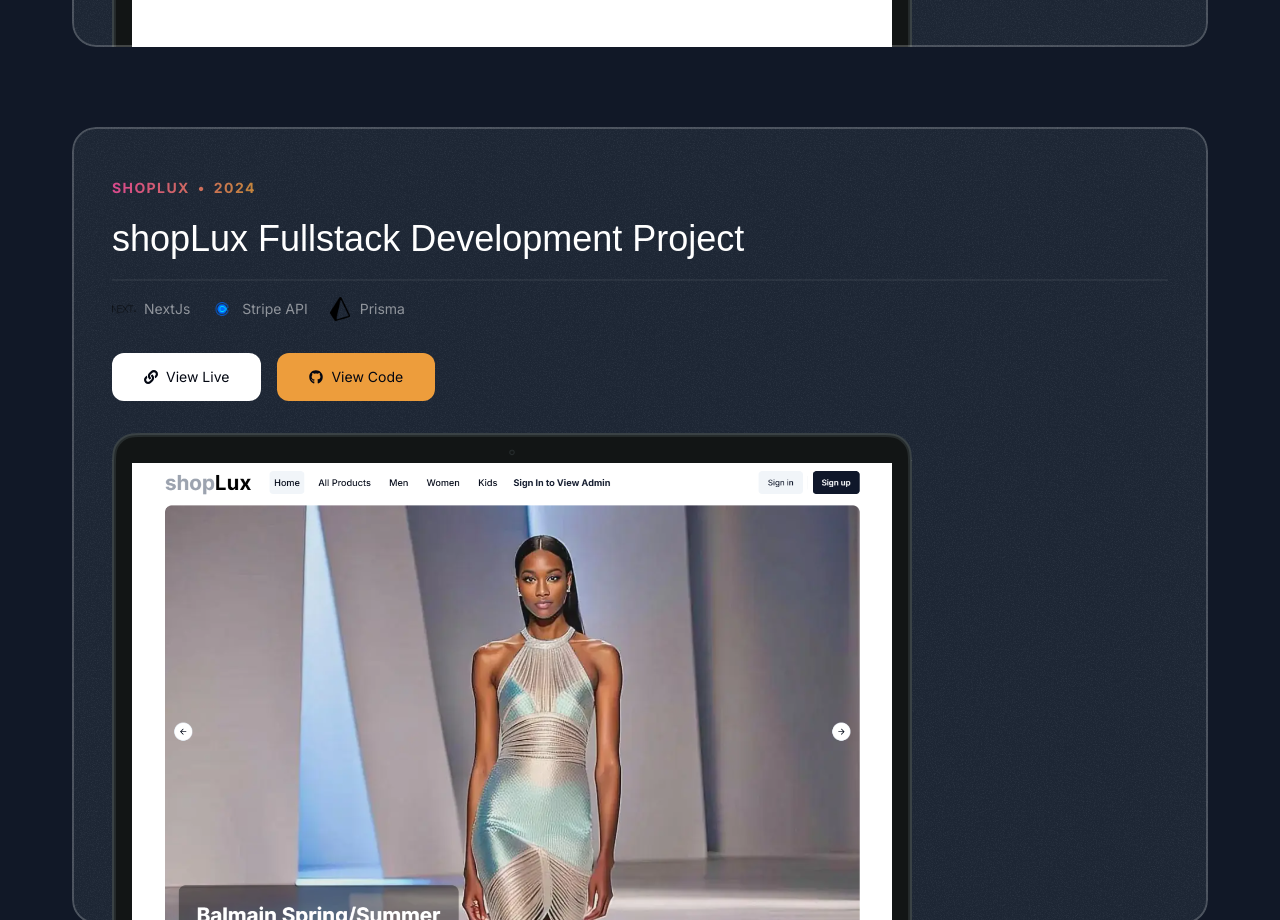
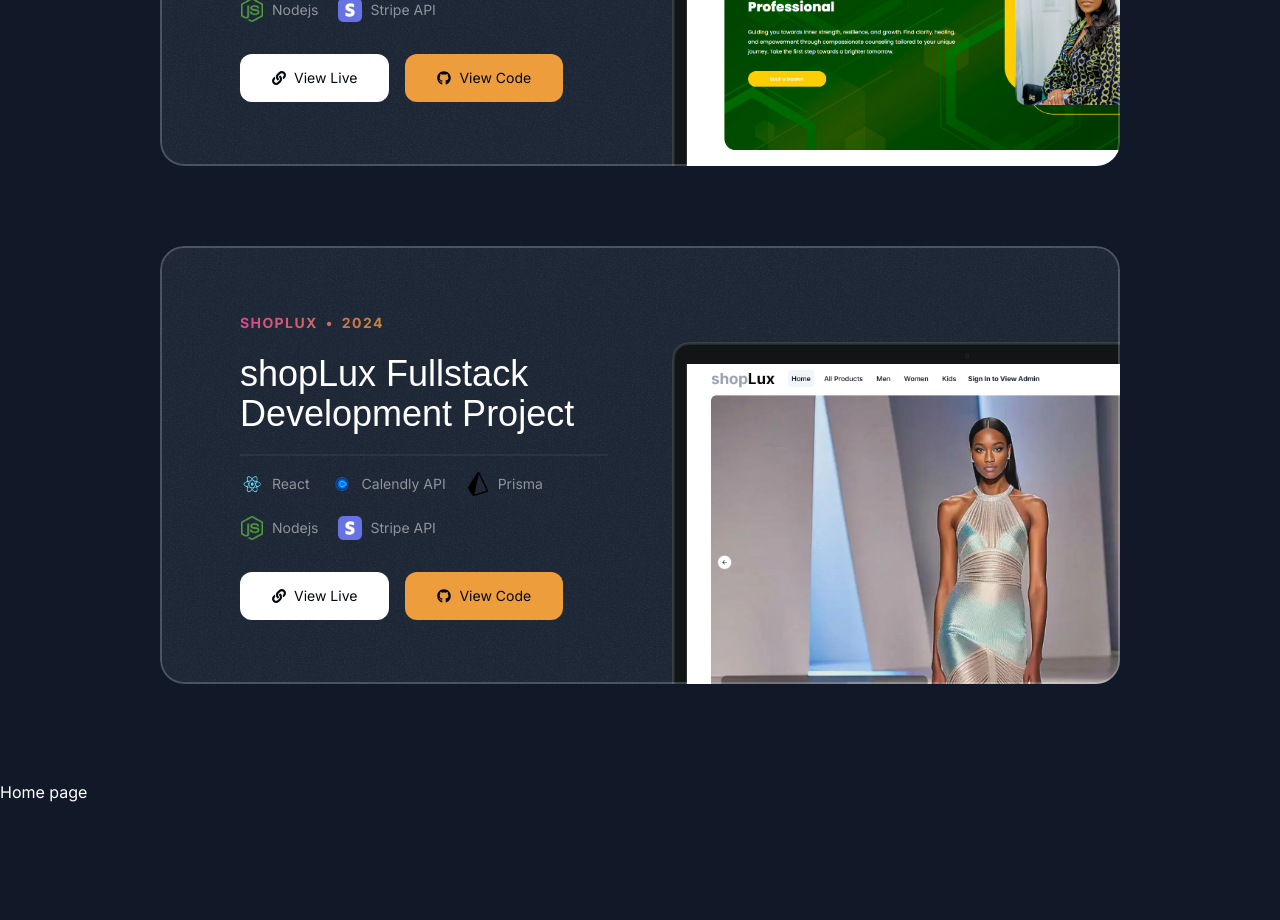
Before and after one commit to Sammy212/portfolio, a Next.js app: page / in a window 1280 px wide. Shown: the part 1880-2800 px from the top of the page. After the commit the page ends 2684 px from the top, so only its background shows below. Built offline with nearby package versions, Linux system fonts and the light colour scheme; a web font is replaced by a local one.

Commit message:
Completed Myprojects Component

```diff
--- a/src/app/globals.css
+++ b/src/app/globals.css
@@ -12,8 +12,12 @@
         @apply absolute inset-0 border-2 top-1/2 left-1/2 -translate-x-1/2 -translate-y-1/2 rounded-full border-[#ed9d3c]/5 shadow-[0_0_80px_inset] shadow-[#ed9d3c]/5
     }
   :root {
-
-
         --radius: 0.5rem
     }
 }
+
+@layer utilities {
+    .container {
+        @apply lg:max-w-5xl
+    }
+}
--- a/src/data/data.ts
+++ b/src/data/data.ts
@@ -11,6 +11,38 @@
 import Stripe from "@/assets/icons/stripe.webp";
 
 export const myProjects = [
+  {
+    id: 3,
+    title: "A Calendly Replica",
+    company: "Calendly",
+    year: "2024",
+    description: "A replica of Calendly built with Next 14, Nylas, Prisma, Postgres, Tailwind, Shadcn, Auth, Supabase",
+    techStacks: [
+      {
+        title: "React",
+        icon: ReactIcon,
+      },
+      {
+        title: "Calendly API",
+        icon: CalendlyIcon,
+      },
+      {
+        title: "Prisma",
+        icon: Prisma,
+      },
+      {
+        title: "Nodejs",
+        icon: Nodejs,
+      },
+      {
+        title: "Stripe API",
+        icon: Stripe,
+      },
+    ],
+    link: "https://calendly-theta.vercel.app/",
+    githubLink: "https://github.com/Sammy212/calendly",
+    image: Calendly,
+  },
   {
     id: 1,
     title: "TheUnforsaken House Website Redesign",
@@ -51,44 +83,29 @@
     description: "Build a fullstack ecommerce web application using Next, Tailwind, Prisma, Redis, Neon, Stripe to accept payment and zod for form validation ",
     techStacks: [
       {
-            title: "NextJs",
-            icon: Next,
+        title: "React",
+        icon: ReactIcon,
       },
       {
-            title: "Stripe API",
+        title: "Calendly API",
         icon: CalendlyIcon,
       },
       {
         title: "Prisma",
         icon: Prisma,
       },
+      {
+        title: "Nodejs",
+        icon: Nodejs,
+      },
+      {
+        title: "Stripe API",
+        icon: Stripe,
+      },
     ],
     link: "https://shoplux-next.vercel.app/",
     githubLink: "https://github.com/Sammy212/shoplux-next",
     image: ShopLux,
   },
-  {
-    id: 3,
-    title: "A Calendly Replica",
-    company: "Calendly",
-    year: "2024",
-    description: "A replica of Calendly built with Next 14, Nylas, Prisma, Postgres, Tailwind, Shadcn, Auth, Supabase",
-    techStacks: [
-        {
-            title: "React",
-            icon: ReactIcon,
-          },
-          {
-            title: "Calendly",
-            icon: CalendlyIcon,
-          },
-          {
-            title: "Prisma",
-            icon: Prisma,
-          },
-    ],
-    link: "https://calendly-theta.vercel.app/",
-    githubLink: "https://github.com/Sammy212/calendly",
-    image: Calendly,
-  },
+
 ];
--- a/src/sections/Projects.tsx
+++ b/src/sections/Projects.tsx
@@ -26,11 +26,14 @@
                   after:outline-white/20
                   after:pointer-events-none
                   px-8 pt-8 md:pt-12 md:px-10
+                  lg:pt-16 lg:px-20
                 "
               >
                 <div className="absolute inset-0 -z-10 opacity-5" style={{
                   backgroundImage: `url(${grainImage.src})`
                 }}></div>
+                <div className="lg:grid lg:grid-cols-2 lg:gap-16">
+                  <div className="lg:pb-16">
                     <div className="bg-gradient-to-r from-[#DA498D] to-[#ed9d3c]/80 inline-flex gap-2 font-bold uppercase tracking-widest text-sm text-transparent bg-clip-text">
                       <span>{project.company}</span>
                       <span>&bull;</span>
@@ -74,11 +77,16 @@
                         </a>
                       </button>
                     </div>
+                  </div>
+
+                  <div className="relative">
                     <Image
                       src={project.image} alt="Project Image"
                       sizes=""
-                    className="mt-8 -mb-4"
+                      className="mt-8 -mb-4 lg:-mb-0 lg:absolute lg:h-full lg:w-auto lg:max-w-none"
                     />
+                  </div>
+                </div>
               </div>
             ))
           }
```
Lines whose indentation alone changed are shown as unchanged.
